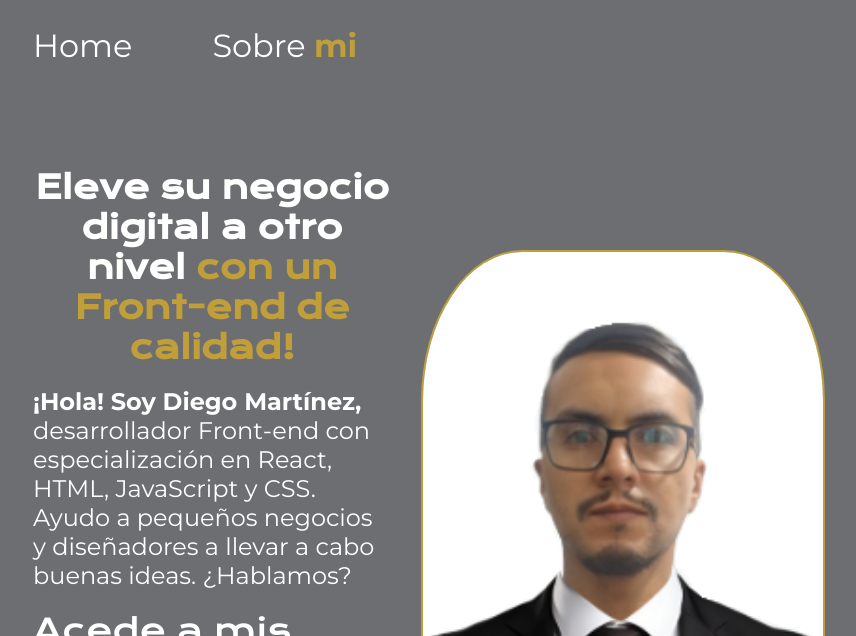
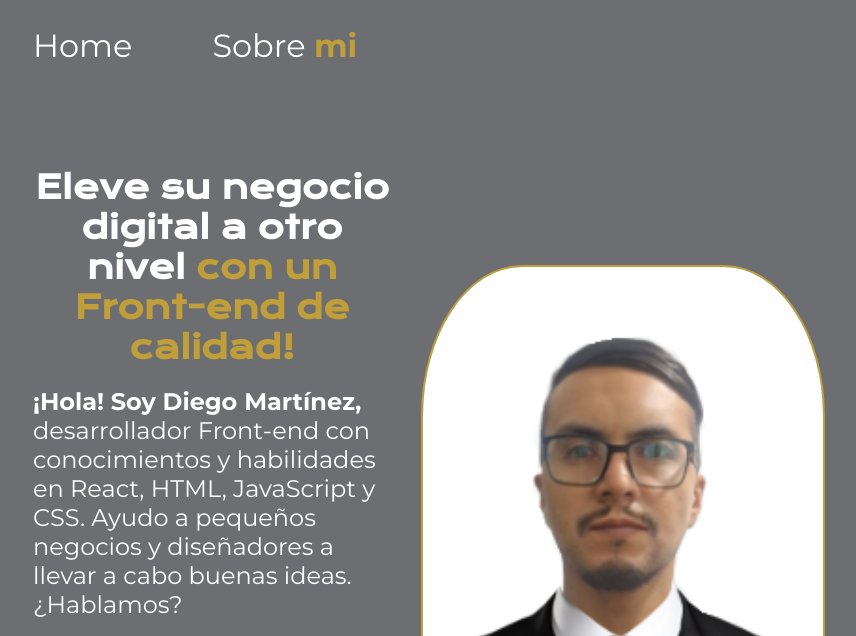
Before and after one commit to DiegoaMT13/HtmlyCss-Publicaci-n-de-proyectos, a plain HTML site: page index.html in a window 1280 px wide. Shown: the top 636 px of the page, without its empty margins (95-951 px from the left). Drawn offline with nearby package versions, Linux system fonts and the light colour scheme.

Commit message:
Update index.html
actualización

```diff
--- a/index.html
+++ b/index.html
@@ -18,7 +18,7 @@
     <main class="presentación">
         <SEction class="texto-presentacion">
           <h1 class="titulop1">Eleve su negocio digital a otro nivel <strong class="Titulo-pricipal">con un Front-end de calidad!</strong></h1>
-            <p class="contenidop"><strong>¡Hola! Soy Diego Martínez,</strong> desarrollador Front-end con especialización en React, HTML, JavaScript y CSS.
+            <p class="contenidop"><strong>¡Hola! Soy Diego Martínez,</strong> desarrollador Front-end con conocimientos y habilidades en React, HTML, JavaScript y CSS.
             Ayudo a pequeños negocios y diseñadores a llevar a cabo buenas ideas. ¿Hablamos?
             </p>
               <div class="presentacion-enlaces">
```
